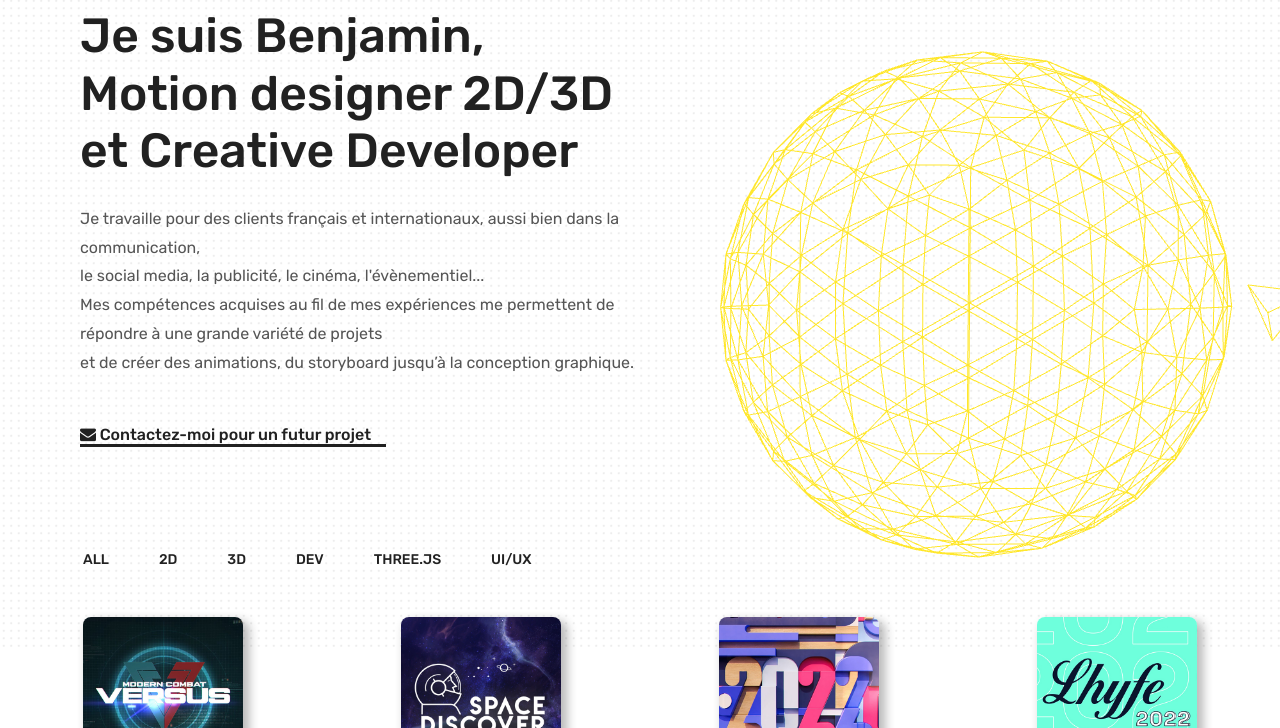
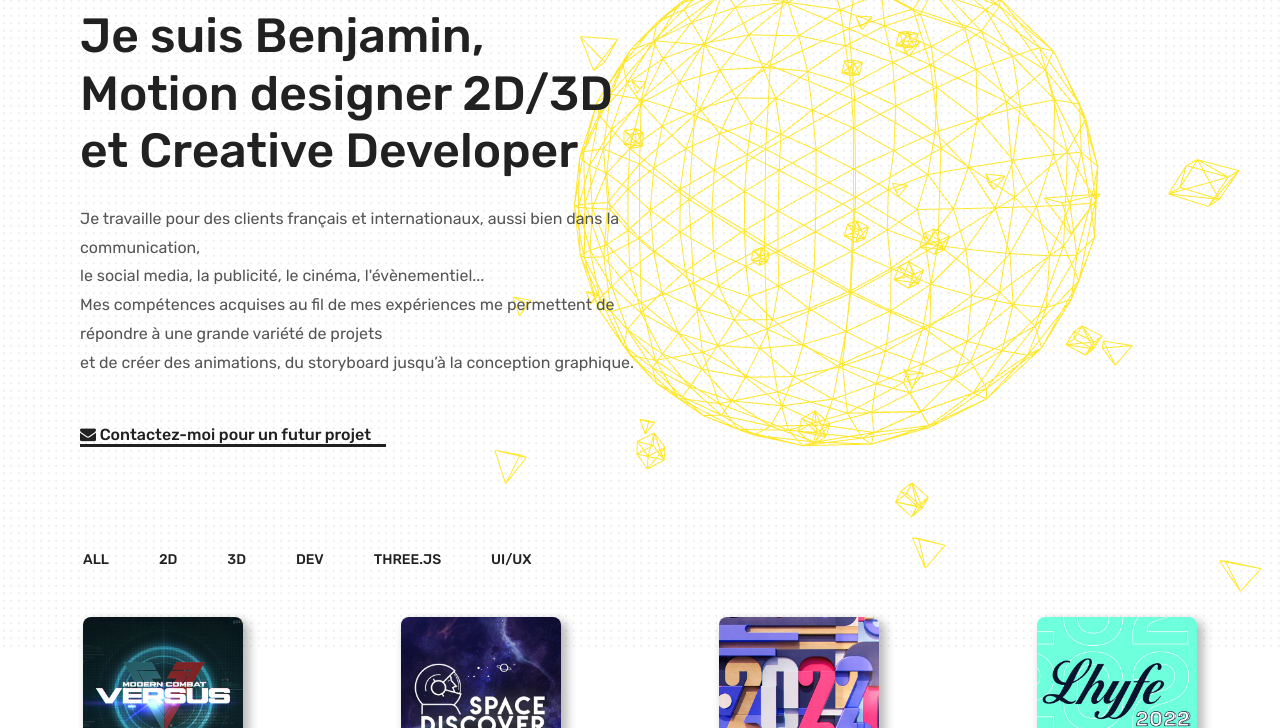
Before and after one commit to bengabo/website-2023, a plain HTML site: page index.html in a window 1280 px wide. Shown: the part 153-881 px from the top of the page. Drawn offline with nearby package versions, Linux system fonts and the light colour scheme; animation ran at ten frames a second.

Commit message:
threejs file improved

```diff
--- a/css/style.css
+++ b/css/style.css
@@ -8,8 +8,8 @@ body {
 
 canvas {
   position: absolute;
-  /* top: 0;
-  left: 0; */
+  top: 0;
+  left: 0;
 }
 
 h1,
@@ -527,9 +527,9 @@ a {
 #threejs-container {
   position: absolute;
   width: auto;
-  height: 500px;
+  height: auto;
   /* align-items: center; */
-  justify-content: center;
+  /* justify-content: center; */
   z-index: -1;
 }
 
--- a/index.html
+++ b/index.html
@@ -51,6 +51,8 @@
 	<div class="clearfix"></div>
 	<!-- Header section end  -->
 
+	<div id='threejs-container'></div>
+
 	<!-- Intro section   -->
 	<section id="section-one" class="intro-section">
 		<div class="intro-warp">
@@ -72,7 +74,6 @@
 					</div>
 				</div>
 			</div>
-			<div id='threejs-container'></div>
 		</div>
 	</section>
 
--- a/js/geo3d.js
+++ b/js/geo3d.js
@@ -3,14 +3,19 @@
  */
 const container = document.getElementById("threejs-container");
 
+const sizes = {
+  width: window.innerWidth,
+  height: window.innerHeight,
+};
+
 let scene = new THREE.Scene();
 let camera = new THREE.PerspectiveCamera(
-  30,
+  75,
   window.innerWidth / window.innerHeight,
   0.1,
   1000
 );
-camera.position.z = 6;
+camera.position.z = 6.5;
 
 /**
  * Geometry
@@ -27,65 +32,108 @@ const meshPhysicalMat = new THREE.MeshPhysicalMaterial({
   thickness: 0.5,
 });
 const sphere01 = new THREE.Mesh(
-  new THREE.IcosahedronGeometry(1, 4),
+  new THREE.IcosahedronGeometry(2.8, 4),
   meshBasicMat
 );
-const cone = new THREE.Mesh(new THREE.TetrahedronGeometry(0.15, 0), meshBasicMat);
-cone.position.x = 1.255;
+const cone1 = new THREE.Mesh(
+  new THREE.TetrahedronGeometry(0.35, 0),
+  meshBasicMat
+);
+cone1.position.x = 3.5;
 
 const geoGroup = new THREE.Group();
-geoGroup.position.x = 1;
-geoGroup.position.y = 0.4;
-geoGroup.add(sphere01, cone);
+
+// Cones field
+const addCones = () => {
+  const cone = new THREE.Mesh(
+    new THREE.TetrahedronGeometry(0.15, 0),
+    new THREE.MeshBasicMaterial({
+      color: 0xffe72d,
+      wireframe: true,
+    })
+  );
+  const [x, y, z] = Array(3)
+    .fill()
+    .map(() => THREE.MathUtils.randFloatSpread(7));
+  cone.position.set(x, y, z);
+  geoGroup.add(cone);
+};
+Array(15).fill().forEach(addCones);
+
+// Cubes field
+const addCubes = () => {
+  const cube = new THREE.Mesh(
+    new THREE.BoxGeometry(0.2, 0.2, 0.2),
+    new THREE.MeshBasicMaterial({
+      color: 0xffe72d,
+      wireframe: true,
+    })
+  );
+  const [x, y, z] = Array(3)
+    .fill()
+    .map(() => THREE.MathUtils.randFloatSpread(7));
+  cube.position.set(x, y, z);
+  geoGroup.add(cube);
+};
+Array(15).fill().forEach(addCubes);
+
+geoGroup.add(cone1);
+geoGroup.position.x = 2;
+geoGroup.position.y = 0.5;
+sphere01.position.x = 2;
+sphere01.position.y = 0.5;
 scene.add(geoGroup);
+scene.add(sphere01);
 
 /**
  * Renderer
  */
-let renderer = new THREE.WebGLRenderer({
+const renderer = new THREE.WebGLRenderer({
   antialias: true,
   alpha: true,
 });
-renderer.setSize(window.innerWidth, window.innerHeight);
+renderer.setSize(sizes.width, sizes.height);
+renderer.setPixelRatio(Math.min(window.devicePixelRatio, 2));
 container.appendChild(renderer.domElement);
-// renderer.setSize(
-//   document.getElementById("threejs-container").clientWidth,
-//   document.getElementById("threejs-container").clientHeight
-// );
-// document.getElementById("threejs-container").appendChild(renderer.domElement);
 
 window.addEventListener("resize", function () {
-  let width = document.getElementById("threejs-container").clientWidth;
-  let height = document.getElementById("threejs-container").clientHeight;
-  renderer.setSize(width, height);
-  camera.aspect = width / height;
+  sizes.width = window.innerWidth;
+  sizes.height = window.innerHeight;
+  camera.aspect = sizes.width / sizes.height;
   camera.updateProjectionMatrix();
+  renderer.setSize(sizes.width, sizes.height);
+  renderer.setPixelRatio(Math.min(window.devicePixelRatio, 2));
 });
-console.log(
-  "Container height: " +
-    document.getElementById("threejs-container").clientHeight
-);
 
-// const clock = new Clock();
-
-// const tick = () => {
-//   const time = clock.getElapsedTime();
-
-//   renderer.render(scene, camera);
-//   controls.update();
-//   requestAnimationFrame(tick);
-// };
-
-// tick();
+/**
+ * Scroll function
+ */
+const moveCamera = () => {};
+const clock = new THREE.Clock();
 
 // Animation loop
 function tick() {
-  requestAnimationFrame(tick);
+  const elapsedTime = clock.getElapsedTime();
+
   geoGroup.rotation.x += 0.001;
   geoGroup.rotation.y += 0.001;
-  cone.rotation.x += 0.01;
-  cone.rotation.y += 0.01;
+  cone1.rotation.x += 0.01;
+  cone1.rotation.y += 0.01;
+
+  geoGroup.children.forEach((cone) => {
+    cone.rotation.x += 0.005;
+    cone.rotation.y += 0.005;
+  });
+  geoGroup.children.forEach((cube) => {
+    cube.rotation.x += 0.005;
+    cube.rotation.y += 0.005;
+  });
+
+  sphere01.rotation.x += 0.001;
+  sphere01.rotation.y += 0.001;
+
   renderer.render(scene, camera);
+  window.requestAnimationFrame(tick);
 }
 
 tick();
```
